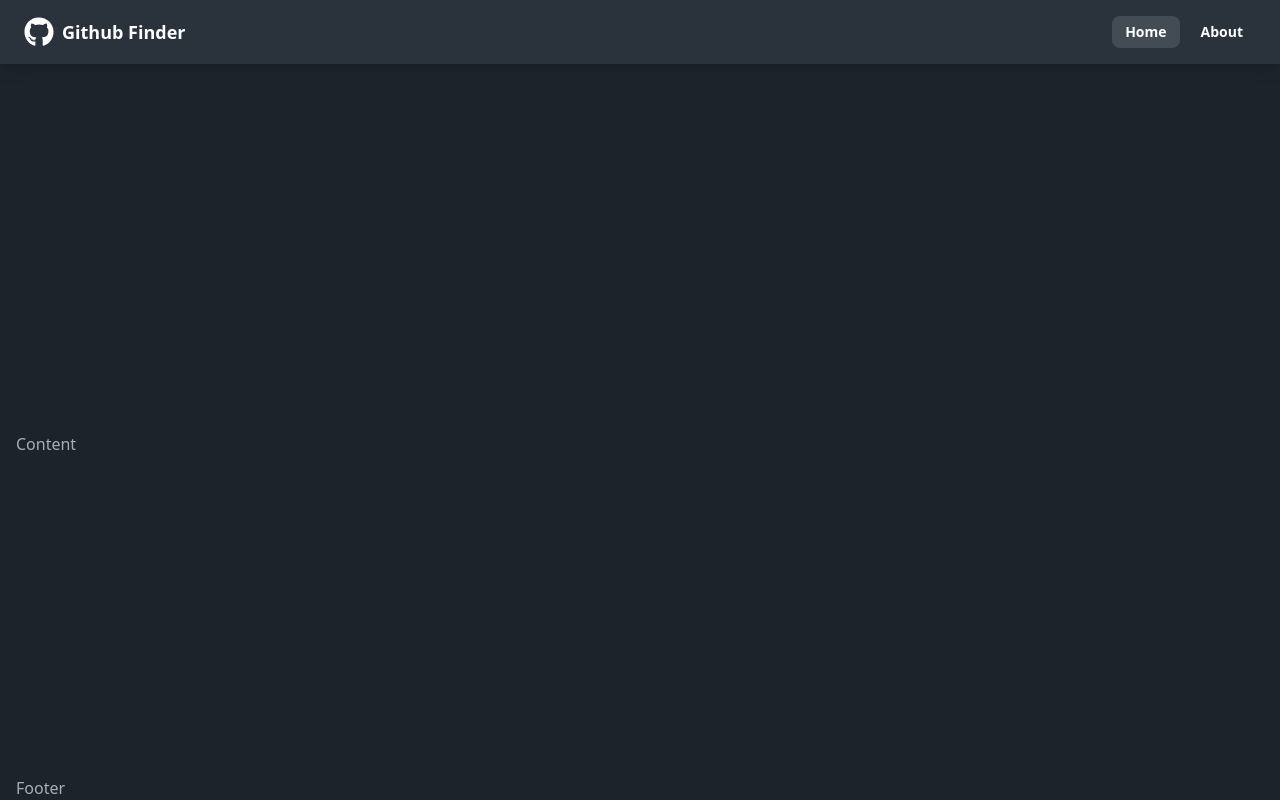
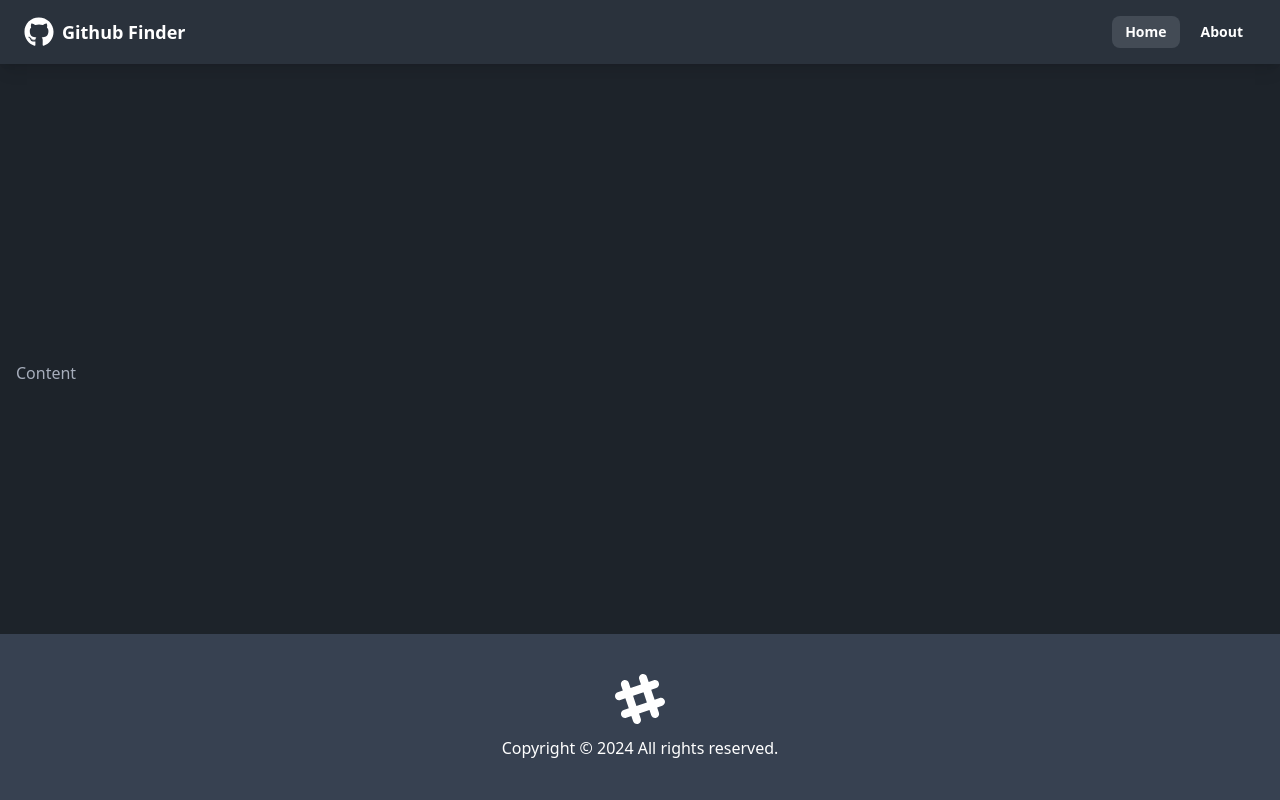
Before and after one commit to it27427/github-finder, a React (Vite) app: page / in a window 1280 px wide. Built offline with nearby package versions, Linux system fonts and the light colour scheme.

Commit message:
Footer Completed

```diff
--- a/src/components/Copyright.jsx
+++ b/src/components/Copyright.jsx
@@ -2,9 +2,9 @@
 
 const Copyright = () => {
   return (
-    <div>
-      &copy; <CurrentYear />
-    </div>
+    <p className='text-white'>
+      Copyright &copy; <CurrentYear /> All rights reserved.
+    </p>
   );
 };
 
--- a/src/components/Footer.jsx
+++ b/src/components/Footer.jsx
@@ -1,10 +1,24 @@
-import React from 'react';
+import Copyright from './Copyright';
 
 const Footer = () => {
   return (
-    <footer className='px-2 mx-2'>
+    <footer className='p-10 bg-gray-700 text-primary-content footer-center'>
       <div className='container mx-auto'>
-        <h1>Footer</h1>
+        <div className='flex flex-col items-center justify-center gap-3'>
+          <svg
+            className='inline-block fill-current text-white'
+            width='50'
+            height='50'
+            viewBox='0 0 24 24'
+            xmlns='http://www.w3.org/2000/svg'
+            fillRule='evenodd'
+            clipRule='evenodd'
+          >
+            <path d='M22.672 15.226l-2.432.811.841 2.515c.33 1.019-.209 2.127-1.23 2.456-1.15.325-2.148-.321-2.463-1.226l-.84-2.518-5.013 1.677.84 2.517c.391 1.203-.434 2.542-1.831 2.542-.88 0-1.601-.564-1.86-1.314l-.842-2.516-2.431.809c-1.135.328-2.145-.317-2.463-1.229-.329-1.018.211-2.127 1.231-2.456l2.432-.809-1.621-4.823-2.432.808c-1.355.384-2.558-.59-2.558-1.839 0-.817.509-1.582 1.327-1.846l2.433-.809-.842-2.515c-.33-1.02.211-2.129 1.232-2.458 1.02-.329 2.13.209 2.461 1.229l.842 2.515 5.011-1.677-.839-2.517c-.403-1.238.484-2.553 1.843-2.553.819 0 1.585.509 1.85 1.326l.841 2.517 2.431-.81c1.02-.33 2.131.211 2.461 1.229.332 1.018-.21 2.126-1.23 2.456l-2.433.809 1.622 4.823 2.433-.809c1.242-.401 2.557.484 2.557 1.838 0 .819-.51 1.583-1.328 1.847m-8.992-6.428l-5.01 1.675 1.619 4.828 5.011-1.674-1.62-4.829z'></path>
+          </svg>
+
+          <Copyright />
+        </div>
       </div>
     </footer>
   );
```
